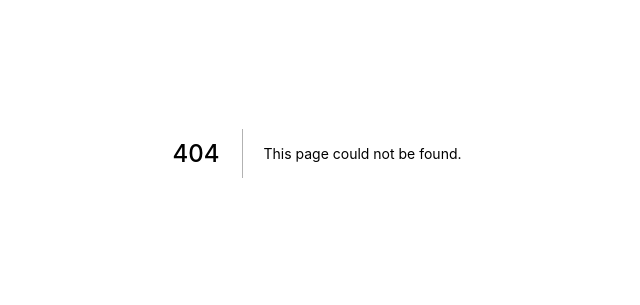
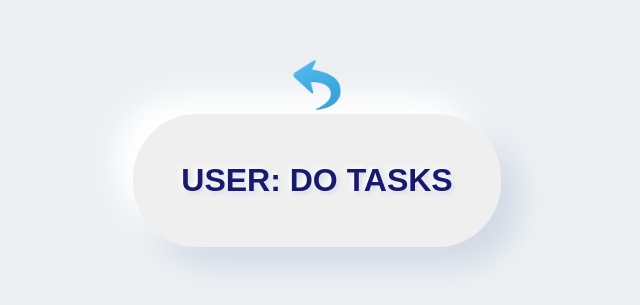
Before and after one commit to vl4di99/evozon-summer-2022-internship, a Next.js app: page /gyved_js/GyvedBehaviour in a window 1280 px wide. Before the commit this address had no page. Shown: the part 247-552 px from the top of the page, without its empty margins (323-963 px from the left). Built offline with nearby package versions, Linux system fonts and the light colour scheme.

Commit message:
GyvedBehaviour

```diff
--- /dev/null
+++ b/pages/gyved_js/GyvedBehaviour.js
@@ -0,0 +1,59 @@
+import React, { useState } from "react";
+import NavigationMenu from "../../components/NavigationMenu";
+import styles from "./GyvedBehaviour.module.css";
+
+function GyvedBehaviour() {
+  const arr = [];
+  const [text, setText] = useState(null); // Used to show the result on the webpage
+  const [loading, setLoading] = useState(true);
+
+  const makeUser = function () {
+    return {
+      jump: function () {
+        arr.push("jumping");
+        return this;
+      },
+      speak: function () {
+        arr.push("speaking");
+        return this;
+      },
+      run: function () {
+        arr.push("running");
+        return this;
+      },
+      swim: function () {
+        arr.push("swimming");
+        return this;
+      },
+      sleep: function () {
+        arr.push("sleeping");
+        return this;
+      },
+      exec: function () {
+        setText(arr.join(", "));
+      },
+    };
+  };
+  const runFcn = () => {
+    const user = makeUser();
+    // calling this
+    user.sleep().swim().speak().jump().swim().sleep().run().run().exec();
+    setLoading(false);
+  };
+  return (
+    <div className={styles.container}>
+      <NavigationMenu style={{ display: "flex", alignSelf: "flex-start" }} />
+      {loading ? (
+        <div>
+          <button onClick={() => runFcn()} className={styles.container__button}>
+            User: Do tasks
+          </button>
+        </div>
+      ) : (
+        <div className={styles.container__text}>{text}</div>
+      )}
+    </div>
+  );
+}
+
+export default GyvedBehaviour;
--- /dev/null
+++ b/pages/gyved_js/GyvedBehaviour.module.css
@@ -0,0 +1,42 @@
+@font-face {
+    font-family: "Josefin";
+    src: url(../../fonts/JosefinSans-Regular.ttf);
+}
+
+.container{
+    display: flex;
+    justify-content: center;
+    align-items: center;
+    flex-direction: column;
+    background: rgb(255,255,255);
+    background: #ecf0f3;
+    min-height: 100vh;
+}
+
+.container__button{
+    transition: transform .7s ease-in-out;
+    padding: 1.5em;
+    font-size: 2em;
+    border: none;
+    border-radius: 2em;
+    color: midnightblue;
+    font-weight: bolder;
+    text-transform: uppercase;
+    text-shadow: -2px -2px 5px #fff, 2px 2px 5px #d1d9e6;
+    box-shadow: -18px -18px 30px #fff, 18px 18px 30px #d1d9e6, inset 0 0 0 transparent, inset  0 0 0 transparent;
+    transition: all 0.3s ease-out;
+}
+
+.container__button:active{
+    box-shadow: 0 0 0 transparent, 0 0 0 transparent, inset -18px -18px 30px #fff, inset 18px 18px 30px #d1d9e6;
+}
+
+.container__button:hover{
+    cursor: pointer;
+    box-shadow: -18px -18px 30px coral, 18px 18px 30px coral, inset 0 0 0 transparent, inset  0 0 0 transparent;
+}
+
+.container__text{
+    font-family: "Josefin";
+    font-size: 2em;
+}
--- a/pages/index.js
+++ b/pages/index.js
@@ -30,6 +30,11 @@ export default function Home() {
           <div>Go To JSEncryption</div>
         </Link>
       </div>
+      <div className={styles.container__jsGyved}>
+        <Link href="/gyved_js/GyvedBehaviour">
+          <div>Go To Gyved Behaviour</div>
+        </Link>
+      </div>
     </div>
   );
 }
```
Also changed, not shown: styles/Home.module.css (+2 -20 lines).
